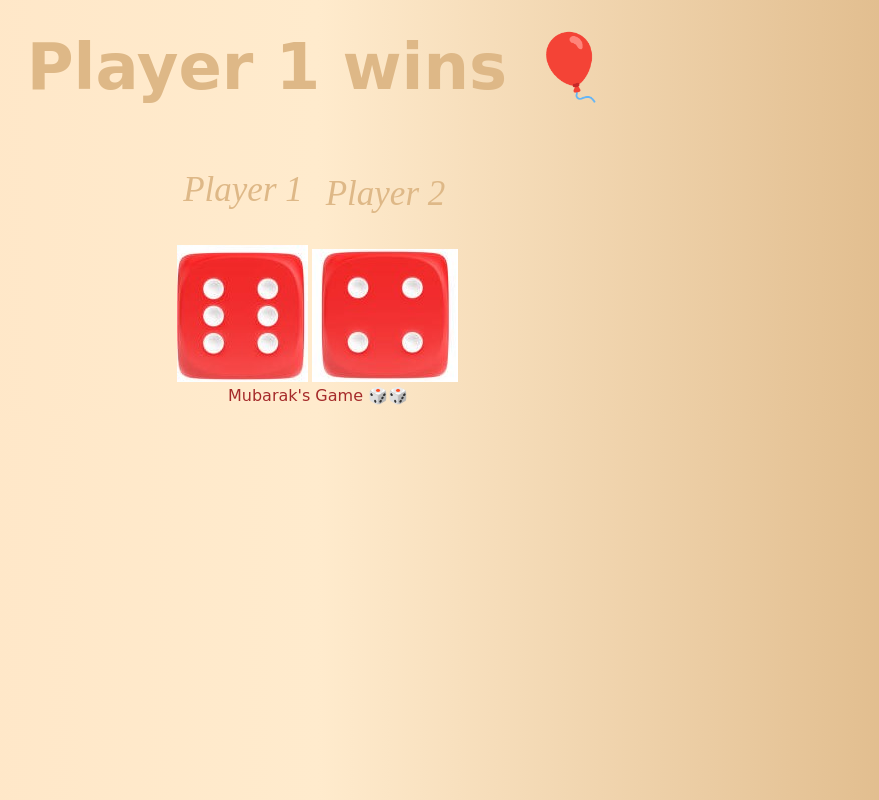
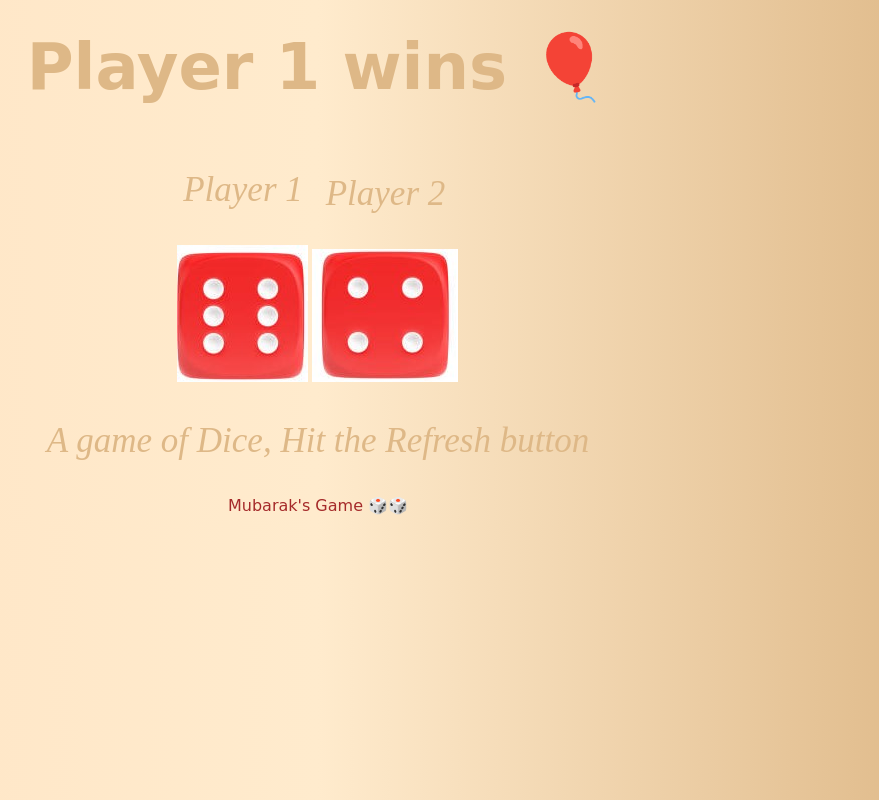
Before and after one commit to Muba-rak/Game-of-Dice, a plain HTML site: page index.html in a window 1280 px wide. Shown: the whole page, without its empty margins (322-1201 px from the left). Drawn offline with Linux system fonts and the light colour scheme.

Commit message:
Modified index.html

```diff
--- a/index.html
+++ b/index.html
@@ -18,7 +18,7 @@
            <p>Player 2</p>
            <img src="./images/1.jpeg" alt="">
        </div>
-
+       <p>A game of Dice, Hit the Refresh button</p>
    </div>
    <footer>
         Mubarak's Game 🎲🎲
```
